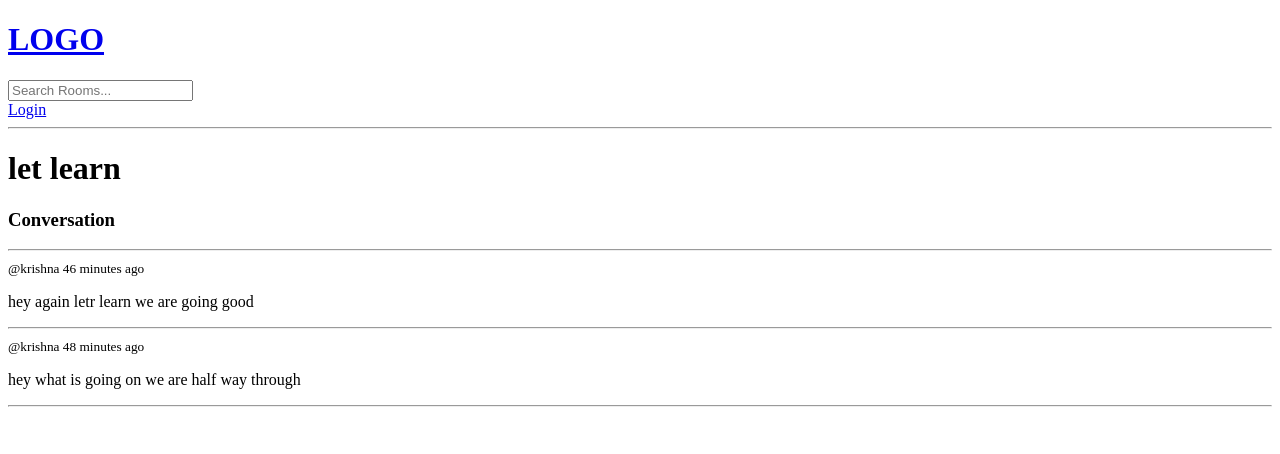
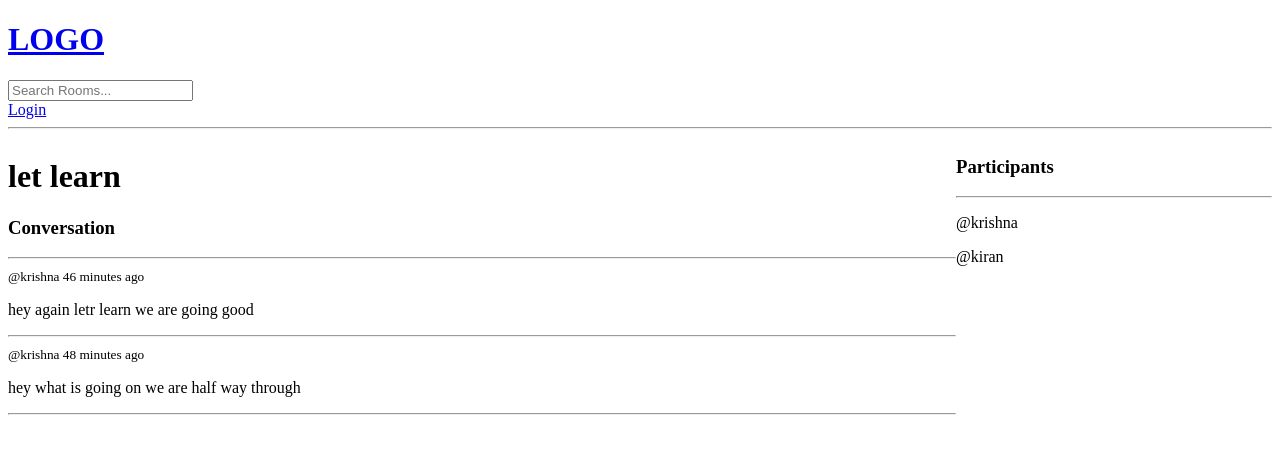
Before and after one commit to KrishnaPande/Project, a Django app: page /room/3/ in a window 1280 px wide. Shown: the top 454 px of the page. Run offline with Django 3.2, Linux system fonts and the light colour scheme; data comes from the database, SQL or seed files in the repository; both versions use the stored data as it was after the commit.

Commit message:
Added participant section in room
so we can update it

```diff
--- a/erp_with_django/base/templates/base/room.html
+++ b/erp_with_django/base/templates/base/room.html
@@ -9,7 +9,18 @@
 {% extends 'main.html' %}
 
 {% block content %}
-<!--Getting the Dynamic Value in the HTML 1:02-->
+<!--Getting the Dynamic Value in the HTML 1:02
+Added style at 3:16:31-->
+
+<style>
+    .room-container{
+        display: grid;
+        grid-template-columns: 3fr 1fr;
+    }
+</style>
+<div class="room-container">
+    <div>
+
         <h1>{{room.name}}</h1>
 
         <p>{{room.description}}</p>
@@ -36,6 +47,22 @@
 
         </div>
         {% endif %}
+    </div>
+
+    <div>
+        <h3>Participants</h3>
+        <hr>
+
+        {% for user in participants %}
+            <div>
+                <p>@{{user.username}}</p>
+            </div>
+        {% endfor %}
+    </div>
+
+
+</div>
+
 {% endblock content %}
 </body>
 </html>
--- a/erp_with_django/base/views.py
+++ b/erp_with_django/base/views.py
@@ -102,6 +102,7 @@ def room(request, pk):
     # Comment 1
     room = Room.objects.get(id=pk)
     room_messages = room.message_set.all().order_by('-created')
+    participants = room.participants.all()
 
     if request.method == "POST":
         message = Message.objects.create(
@@ -110,9 +111,10 @@ def room(request, pk):
             # what ever we have entered in input(name='body') in room.html we will get there
             body=request.POST.get('body')
         )
+        room.participants.add(request.user)
         return redirect('room', pk=room.id)
 
-    context = {'room': room, 'room_messages': room_messages}
+    context = {'room': room, 'room_messages': room_messages, 'participants': participants}
     return render(request, "base/room.html", context)
 
 @login_required(login_url='login')
```
Also changed, not shown: erp_with_django/db.sqlite3. Lines whose indentation alone changed are shown as unchanged.
